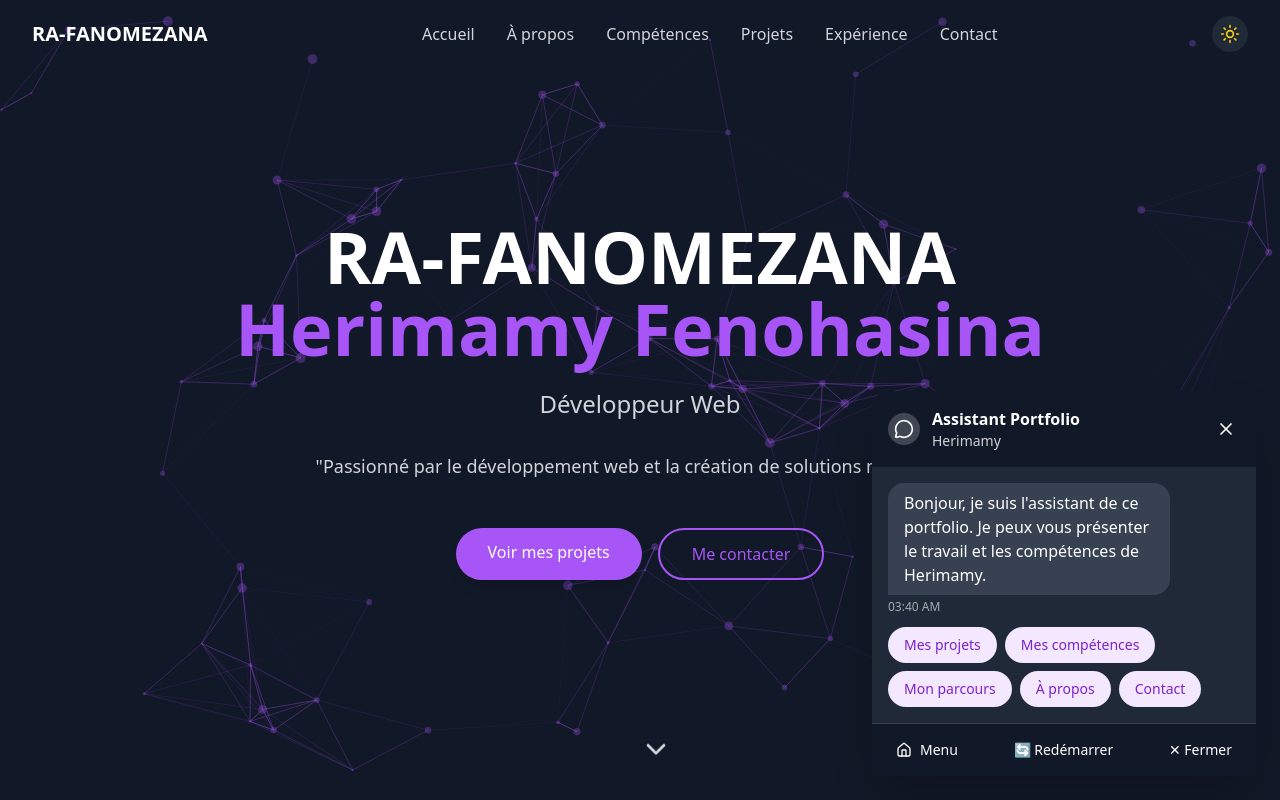
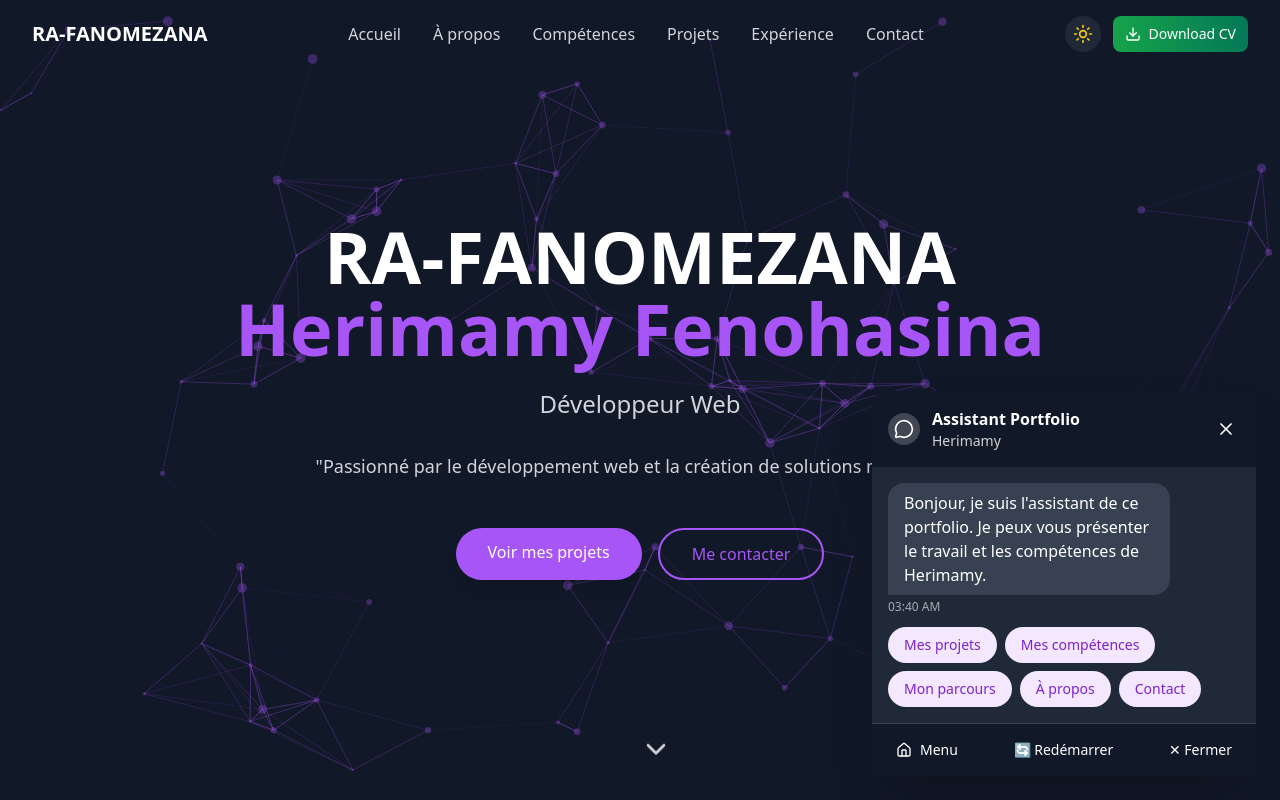
Before and after one commit to Fenohasina08/portfolio-herimamy, a React (Create React App) app: page / in a window 1280 px wide. Shown: the top 800 px of the page. Built offline with nearby package versions, Linux system fonts and the light colour scheme.

Commit message:
feat: design for download cv is ok

```diff
--- a/src/components/Navbar.jsx
+++ b/src/components/Navbar.jsx
@@ -1,5 +1,5 @@
  import React, { useState, useEffect } from 'react';
-import { Moon, Sun } from 'lucide-react';
+import { Moon, Sun, Download } from 'lucide-react';
 
 const Navbar = ({ isDark, toggleTheme }) => {
   const [isScrolled, setIsScrolled] = useState(false);
@@ -12,6 +12,24 @@ const Navbar = ({ isDark, toggleTheme }) => {
     return () => window.removeEventListener('scroll', handleScroll);
   }, []);
 
+  // Fonction de téléchargement CV
+  const handleDownloadCV = (event) => {
+    const link = document.createElement('a');
+    link.href = '/cv-feno.pdf';
+    link.download = `CV_Herimamy_Fenohasina_${new Date().getFullYear()}.pdf`;
+    document.body.appendChild(link);
+    link.click();
+    document.body.removeChild(link);
+
+    // Animation de feedback
+    if (event.currentTarget) {
+      event.currentTarget.classList.add('scale-95');
+      setTimeout(() => {
+        event.currentTarget.classList.remove('scale-95');
+      }, 150);
+    }
+  };
+
   const navItems = ['Accueil', 'À propos', 'Compétences', 'Projets', 'Expérience', 'Contact'];
 
   return (
@@ -22,13 +40,13 @@ const Navbar = ({ isDark, toggleTheme }) => {
           : 'bg-white/90 backdrop-blur-md shadow-lg'
         : 'bg-transparent'
     }`}>
-      <div className="max-w-7xl mx-auto px-4 sm:px-6 lg:px-8">
-        <div className="flex justify-between items-center py-4">
+      <div className="px-4 mx-auto max-w-7xl sm:px-6 lg:px-8">
+        <div className="flex items-center justify-between py-4">
           <div className={`font-bold text-xl ${isDark ? 'text-white' : 'text-gray-900'}`}>
             RA-FANOMEZANA
           </div>
 
-          <div className="hidden md:flex space-x-8">
+          <div className="hidden space-x-8 md:flex">
             {navItems.map((item, index) => (
               <a
                 key={item}
@@ -42,6 +60,9 @@ const Navbar = ({ isDark, toggleTheme }) => {
             ))}
           </div>
 
+          {/* CONTENEUR BOUTONS D'ACTION - MODIFIÉ */}
+          <div className="flex items-center gap-3">
+            {/* Bouton Thème (existant) - maintenant EN PREMIER */}
             <button
               onClick={toggleTheme}
               className={`p-2 rounded-full transition-colors duration-300 ${
@@ -49,9 +70,34 @@ const Navbar = ({ isDark, toggleTheme }) => {
                   ? 'bg-gray-800 text-yellow-400 hover:bg-gray-700'
                   : 'bg-gray-100 text-gray-600 hover:bg-gray-200'
               }`}
+              title={isDark ? "Passer en mode clair" : "Passer en mode sombre"}
             >
               {isDark ? <Sun size={20} /> : <Moon size={20} />}
             </button>
+
+            {/* Bouton Télécharger CV - maintenant APRÈS le bouton thème */}
+            <button
+              onClick={handleDownloadCV}
+              className={`group relative px-3 py-2 rounded-lg transition-all duration-300 flex items-center gap-2 ${
+                isDark
+                  ? 'bg-gradient-to-r from-green-600 to-emerald-700 text-white hover:from-green-700 hover:to-emerald-800'
+                  : 'bg-gradient-to-r from-green-500 to-emerald-600 text-white hover:from-green-600 hover:to-emerald-700'
+              }`}
+              title="Télécharger mon CV en PDF"
+              aria-label="Télécharger mon curriculum vitae"
+            >
+              <Download className="w-4 h-4 transition-transform duration-300 group-hover:scale-110" />
+              <span className="hidden text-sm font-medium sm:inline">
+                Download CV
+              </span>
+
+              {/* Version mobile : icône seule avec tooltip */}
+              <div className="absolute right-0 px-2 py-1 text-xs text-white transition-opacity duration-300 bg-gray-900 rounded opacity-0 pointer-events-none -top-10 group-hover:opacity-100 whitespace-nowrap sm:hidden">
+                Télécharger CV
+                <div className="absolute w-2 h-2 rotate-45 bg-gray-900 -bottom-1 right-3"></div>
+              </div>
+            </button>
+          </div>
         </div>
       </div>
     </nav>
```
Lines whose indentation alone changed are shown as unchanged.
